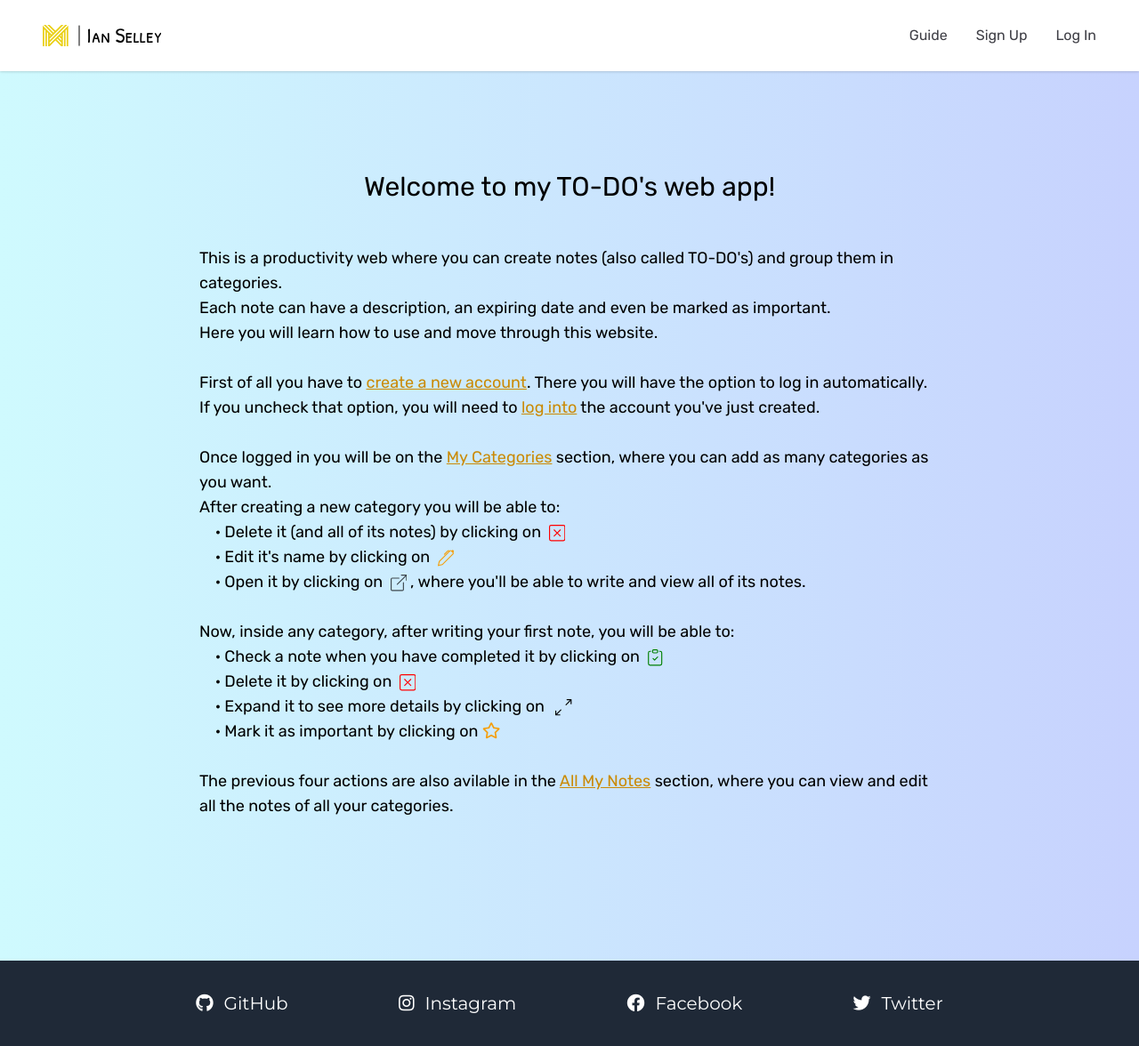
After one commit to ianselley/todos-web-app, a Flask app: page /guide in a window 1280 px wide. The commit adds this page. Shown: the whole page at 89% size. Run offline with Flask 2, Linux system fonts and the light colour scheme; some libraries are stand-ins or nearby versions.

Commit message:
Fixed some minor bugs and wrote the guide page

```diff
--- a/website/__init__.py
+++ b/website/__init__.py
@@ -25,7 +25,7 @@ def create_app():
     login_manager = LoginManager()
     login_manager.init_app(app)
     login_manager.login_view = "auth.sign_up"
-    login_link = '<a href="/login" class="text-fuchsia-900 hover:text-pink-600 underline hover:no-underline">log in</a>'
+    login_link = '<a href="/login" class="alert-link">log in</a>'
     login_manager.login_message = f"Please, sign up before you enter the page, or {login_link} if you already have"
     login_manager.login_message_category = "error"
 
--- a/website/static/index.js
+++ b/website/static/index.js
@@ -39,7 +39,7 @@ function apply_changes(id, content, category_id, details, expires) {
       expires: expires,
     }),
   }).then((_res) => {
-    window.location.reload();
+    location.reload(true);
   });
 }
 
--- a/website/static/main.css
+++ b/website/static/main.css
@@ -676,6 +676,11 @@ video {
   z-index: 10;
 }
 
+.mx-1 {
+  margin-left: 0.25rem;
+  margin-right: 0.25rem;
+}
+
 .mb-2 {
   margin-bottom: 0.5rem;
 }
@@ -696,6 +701,18 @@ video {
   margin-top: auto;
 }
 
+.mb-40 {
+  margin-bottom: 10rem;
+}
+
+.mb-12 {
+  margin-bottom: 3rem;
+}
+
+.ml-1 {
+  margin-left: 0.25rem;
+}
+
 .mb-4 {
   margin-bottom: 1rem;
 }
@@ -724,18 +741,14 @@ video {
   margin-top: 0.5rem;
 }
 
-.mb-auto {
-  margin-bottom: auto;
-}
-
-.mb-8 {
-  margin-bottom: 2rem;
-}
-
 .block {
   display: block;
 }
 
+.inline {
+  display: inline;
+}
+
 .flex {
   display: flex;
 }
@@ -788,6 +801,10 @@ video {
   width: 1rem;
 }
 
+.w-4\/5 {
+  width: 80%;
+}
+
 .w-40 {
   width: 10rem;
 }
@@ -800,8 +817,18 @@ video {
   width: 33.333333%;
 }
 
+.w-min {
+  width: -webkit-min-content;
+  width: -moz-min-content;
+  width: min-content;
+}
+
 .max-w-\[90vw\] {
   max-width: 90vw;
+}
+
+.max-w-\[52rem\] {
+  max-width: 52rem;
 }
 
 .transform {
@@ -1006,21 +1024,21 @@ video {
   line-height: 1.75rem;
 }
 
+.text-3xl {
+  font-size: 1.875rem;
+  line-height: 2.25rem;
+}
+
+.text-lg {
+  font-size: 1.125rem;
+  line-height: 1.75rem;
+}
+
 .text-2xl {
   font-size: 1.5rem;
   line-height: 2rem;
 }
 
-.text-3xl {
-  font-size: 1.875rem;
-  line-height: 2.25rem;
-}
-
-.text-lg {
-  font-size: 1.125rem;
-  line-height: 1.75rem;
-}
-
 .font-medium {
   font-weight: 500;
 }
@@ -1167,6 +1176,13 @@ textarea {
   z-index: 2;
 }
 
+// This targets Firefox only
+@-moz-document url-prefix() {
+  .pull-tab {
+    bottom: 2px;
+  }
+}
+
 input::-ms-reveal,
 input::-ms-clear {
   display: none;
@@ -1186,23 +1202,13 @@ path {
   overflow: hidden;
 }
 
-@media (max-width: 768px) {
-  #nav-items li:not(.no-margin-right) {
-    margin-right: 2rem;
-  }
-
-  @media (min-width: 640px) {
-    #nav-items li:not(.no-margin-right) {
-      margin-right: 3rem;
-    }
-  }
-}
-
 #nav-items li > a, #nav-items button {
+  margin-left: 1rem;
+  margin-right: 1rem;
+  margin-top: 1.5rem;
   display: block;
   width: 100%;
-  padding-top: 0.5rem;
-  padding-bottom: 0.5rem;
+  padding: 0px;
   text-align: center;
   --tw-text-opacity: 1;
   color: rgba(63, 63, 70, var(--tw-text-opacity));
@@ -1213,14 +1219,9 @@ path {
   color: rgba(99, 102, 241, var(--tw-text-opacity));
 }
 
-@media (min-width: 768px) {
+@media (min-width: 640px) {
   #nav-items li > a, #nav-items button {
-    margin-left: 1rem;
-    margin-right: 1rem;
-  }
-
-  #nav-items li > a, #nav-items button {
-    padding: 0px;
+    margin-top: 0px;
   }
 }
 
@@ -1263,6 +1264,75 @@ path {
   --tw-bg-opacity: 0.3;
   --tw-text-opacity: 1;
   color: rgba(127, 29, 29, var(--tw-text-opacity));
+}
+
+.alert-link {
+  --tw-text-opacity: 1;
+  color: rgba(112, 26, 117, var(--tw-text-opacity));
+  text-decoration: underline;
+}
+
+.alert-link:hover {
+  --tw-text-opacity: 1;
+  color: rgba(219, 39, 119, var(--tw-text-opacity));
+  text-decoration: none;
+}
+
+.link {
+  --tw-text-opacity: 1;
+  color: rgba(202, 138, 4, var(--tw-text-opacity));
+  text-decoration: underline;
+}
+
+.link:hover {
+  --tw-text-opacity: 1;
+  color: rgba(29, 78, 216, var(--tw-text-opacity));
+  text-decoration: none;
+}
+
+.main-content {
+  margin-bottom: 12rem;
+  margin-top: 2.5rem;
+  width: 66.666667%;
+  min-width: 18rem;
+}
+
+@media (min-width: 640px) {
+  .main-content {
+    margin-top: 2.5rem;
+  }
+
+  .main-content {
+    margin-bottom: 12rem;
+  }
+
+  .main-content {
+    width: 30rem;
+  }
+
+  .main-content {
+    border-radius: 0.75rem;
+  }
+
+  .main-content {
+    --tw-bg-opacity: 1;
+    background-color: rgba(250, 250, 249, var(--tw-bg-opacity));
+  }
+
+  .main-content {
+    padding: 1.5rem;
+  }
+
+  .main-content {
+    --tw-shadow: 0 20px 25px -5px rgba(0, 0, 0, 0.1), 0 10px 10px -5px rgba(0, 0, 0, 0.04);
+    box-shadow: var(--tw-ring-offset-shadow, 0 0 #0000), var(--tw-ring-shadow, 0 0 #0000), var(--tw-shadow);
+  }
+}
+
+@media (min-width: 1024px) {
+  .main-content {
+    width: 40rem;
+  }
 }
 
 .form-padding > div:not(:last-child) {
@@ -1337,6 +1407,15 @@ input.form {
   border-bottom-right-radius: 0.375rem;
 }
 
+// This targets Safari only
+@media screen and (min-color-index: 0) and(-webkit-min-device-pixel-ratio:0) {
+  @media {
+    .fa-eye .fa-eye-slash {
+      left: -8rem;
+    }
+  }
+}
+
 form ~ ul {
   padding-top: 1.5rem;
 }
@@ -1478,6 +1543,10 @@ footer span {
     height: auto;
   }
 
+  .sm\:w-auto {
+    width: auto;
+  }
+
   .sm\:w-3\/4 {
     width: 75%;
   }
@@ -1492,6 +1561,10 @@ footer span {
 
   .sm\:items-center {
     align-items: center;
+  }
+
+  .sm\:justify-between {
+    justify-content: space-between;
   }
 
   .sm\:divide-opacity-50 > :not([hidden]) ~ :not([hidden]) {
--- a/website/templates/all_my_notes.html
+++ b/website/templates/all_my_notes.html
@@ -7,12 +7,12 @@
 
 <h1 class="text-center text-6xl font-medium font-oleoScript no-overflow leading-tight">All my to-do's</h1>
 <div class="flex justify-center">
-    <div class="no-card sm:card lg:w-160">
+    <div class="main-content">
         {% if user.notes %}
         {{ macros.notes(user, category_id_list) }}
         {% else %}
         <div class="text-center">You don't have any notes to view.<br><br>
-            <a href="/my-categories" class="text-fuchsia-900 hover:text-indigo-700 underline hover:no-underline">
+            <a href="/my-categories" class="link">
                 Add a category</a> if you haven't already, and in side it add a note.<br>
             Then come here to see it.
         </div>
--- a/website/templates/base.html
+++ b/website/templates/base.html
@@ -47,7 +47,7 @@
             </div>
 
             <!-- Menu button -->
-            <div class="flex md:hidden">
+            <div class="flex sm:hidden">
                 <button type="button" aria-label="toggle menu" onclick="toggle_nav_items()"
                     class="text-gray-500  hover:text-gray-600 focus:text-gray-600">
                     <svg viewBox="0 0 24 24" class="w-6 h-6 fill-current">
@@ -59,9 +59,9 @@
             </div>
 
             <!-- Nav Items -->
-            <div id="nav-items" class="hidden md:flex md:items-center w-full md:w-auto">
-                <ul class="pt-4 md:pt-0 flex flex-wrap md:justify-between">
-                    <li><a href="/manual">Manual</a></li>
+            <div id="nav-items" class="hidden sm:flex sm:items-center w-full sm:w-auto">
+                <ul class="flex flex-wrap sm:justify-between">
+                    <li><a href="/guide">Guide</a></li>
                     {% if user and user.is_authenticated %}
                     <li><a href="/my-categories">My Categories</a></li>
                     <li><a href="/all-my-notes">All My Notes</a></li>
@@ -83,10 +83,6 @@
             </div>
         </div>
     </nav>
-
-    <!-- This line is here to make these css clases available if python uses them
-    (in '__init__.py'). If they were not here, these classes wouldn't be defined in main.css -->
-    <div class="text-fuchsia-900 hover:text-pink-600 underline hover:no-underline hidden"></div>
 
     <div>
         {% with messages = get_flashed_messages(with_categories=true) %}
--- /dev/null
+++ b/website/templates/guide.html
@@ -0,0 +1,130 @@
+{% extends "base.html" %}
+
+{% block title %} {{ super() }} {% endblock title %}
+
+{% block content %}
+
+<div class="flex-center flex-col mb-40">
+    <h2 class="text-3xl font-medium mb-12 text-center">Welcome to my TO-DO's web app!</h2>
+    <div class="text-lg w-4/5 sm:w-3/4 max-w-[52rem]">
+        <p>This is a productivity web where you can create notes (also called TO-DO's) and group them in categories.</p>
+        <p>Each note can have a description, an expiring date and even be marked as important.</p>
+        <p>Here you will learn how to use and move through this website.</p><br>
+        <p>First of all you have to <a href="/sign-up" class="link">create a new account</a>. There you will have
+            the option to log in automatically.</p>
+        <p>If you uncheck that option, you will need to <a href="/login" class="link">log into</a> the account you've
+            just created.</p><br>
+        <p>Once logged in you will be on the <a href="/my-categories" class="link">My Categories</a> section, where you
+            can add as many categories as you want.</p>
+        <p>
+            After creating a new category you will be able to:
+        <ul>
+            <li>
+                &emsp;· Delete it (and all of its notes) by clicking on
+                <svg class="inline ml-1" xmlns="http://www.w3.org/2000/svg" width="1.15rem" height="1.15rem" fill="red"
+                    viewBox="0 0 16 16">
+                    <path
+                        d="M14 1a1 1 0 0 1 1 1v12a1 1 0 0 1-1 1H2a1 1 0 0 1-1-1V2a1 1 0 0 1 1-1h12zM2 0a2 2 0 0 0-2 2v12a2 2 0 0 0 2 2h12a2 2 0 0 0 2-2V2a2 2 0 0 0-2-2H2z" />
+                    <path
+                        d="M4.646 4.646a.5.5 0 0 1 .708 0L8 7.293l2.646-2.647a.5.5 0 0 1 .708.708L8.707 8l2.647 2.646a.5.5 0 0 1-.708.708L8 8.707l-2.646 2.647a.5.5 0 0 1-.708-.708L7.293 8 4.646 5.354a.5.5 0 0 1 0-.708z" />
+                </svg>
+            </li>
+            <li>
+                &emsp;· Edit it's name by clicking on
+                <svg class="inline ml-1" xmlns="http://www.w3.org/2000/svg" width="1.15rem" fill="#f59f0b"
+                    height="1.15rem" viewBox="0 0 16 16">
+                    <path
+                        d="m13.498.795.149-.149a1.207 1.207 0 1 1 1.707 1.708l-.149.148a1.5 1.5 0 0 1-.059 2.059L4.854 14.854a.5.5 0 0 1-.233.131l-4 1a.5.5 0 0 1-.606-.606l1-4a.5.5 0 0 1 .131-.232l9.642-9.642a.5.5 0 0 0-.642.056L6.854 4.854a.5.5 0 1 1-.708-.708L9.44.854A1.5 1.5 0 0 1 11.5.796a1.5 1.5 0 0 1 1.998-.001zm-.644.766a.5.5 0 0 0-.707 0L1.95 11.756l-.764 3.057 3.057-.764L14.44 3.854a.5.5 0 0 0 0-.708l-1.585-1.585z" />
+                </svg>
+            </li>
+            <li>
+                &emsp;· Open it by clicking on
+                <svg class="mx-1 inline" xmlns="http://www.w3.org/2000/svg" width="1.15rem" height="1.15rem"
+                    fill="black" fill-opacity="0.7" viewBox="0 0 16 16">
+                    <path fill-rule="evenodd"
+                        d="M8.636 3.5a.5.5 0 0 0-.5-.5H1.5A1.5 1.5 0 0 0 0 4.5v10A1.5 1.5 0 0 0 1.5 16h10a1.5 1.5 0 0 0 1.5-1.5V7.864a.5.5 0 0 0-1 0V14.5a.5.5 0 0 1-.5.5h-10a.5.5 0 0 1-.5-.5v-10a.5.5 0 0 1 .5-.5h6.636a.5.5 0 0 0 .5-.5z" />
+                    <path fill-rule="evenodd"
+                        d="M16 .5a.5.5 0 0 0-.5-.5h-5a.5.5 0 0 0 0 1h3.793L6.146 9.146a.5.5 0 1 0 .708.708L15 1.707V5.5a.5.5 0 0 0 1 0v-5z" />
+                </svg>, where you'll be able to write and view all of its notes.
+            </li>
+        </ul>
+        </p><br>
+        <p>Now, inside any category, after writing your first note, you will be able to:
+        <ul>
+            <li>
+                &emsp;· Check a note when you have completed it by
+                <span class="sm:hidden">firstly</span> clicking on
+                <div class="sm:hidden inline">
+                    <svg class="inline" xmlns="http://www.w3.org/2000/svg" xmlns:xlink="http://www.w3.org/1999/xlink"
+                        aria-hidden="true" role="img" width="1.15rem" height="1.15rem"
+                        preserveAspectRatio="xMidYMid meet" viewBox="0 0 16 16">
+                        <g fill="currentColor">
+                            <path
+                                d="M9.5 13a1.5 1.5 0 1 1-3 0a1.5 1.5 0 0 1 3 0zm0-5a1.5 1.5 0 1 1-3 0a1.5 1.5 0 0 1 3 0zm0-5a1.5 1.5 0 1 1-3 0a1.5 1.5 0 0 1 3 0z" />
+                        </g>
+                    </svg>
+                    and then
+                </div>
+                <svg class="inline ml-1" xmlns="http://www.w3.org/2000/svg" width="1.15rem" height="1.15rem"
+                    fill="green" viewBox="0 0 16 16">
+                    <path fill-rule="evenodd"
+                        d="M10.854 7.146a.5.5 0 0 1 0 .708l-3 3a.5.5 0 0 1-.708 0l-1.5-1.5a.5.5 0 1 1 .708-.708L7.5 9.793l2.646-2.647a.5.5 0 0 1 .708 0z" />
+                    <path
+                        d="M4 1.5H3a2 2 0 0 0-2 2V14a2 2 0 0 0 2 2h10a2 2 0 0 0 2-2V3.5a2 2 0 0 0-2-2h-1v1h1a1 1 0 0 1 1 1V14a1 1 0 0 1-1 1H3a1 1 0 0 1-1-1V3.5a1 1 0 0 1 1-1h1v-1z" />
+                    <path
+                        d="M9.5 1a.5.5 0 0 1 .5.5v1a.5.5 0 0 1-.5.5h-3a.5.5 0 0 1-.5-.5v-1a.5.5 0 0 1 .5-.5h3zm-3-1A1.5 1.5 0 0 0 5 1.5v1A1.5 1.5 0 0 0 6.5 4h3A1.5 1.5 0 0 0 11 2.5v-1A1.5 1.5 0 0 0 9.5 0h-3z" />
+                </svg>
+            </li>
+            <li>
+                &emsp;· Delete it by
+                <span class="sm:hidden">firstly</span> clicking on
+                <div class="sm:hidden inline">
+                    <svg class="inline" xmlns="http://www.w3.org/2000/svg" xmlns:xlink="http://www.w3.org/1999/xlink"
+                        aria-hidden="true" role="img" width="1.15rem" height="1.15rem"
+                        preserveAspectRatio="xMidYMid meet" viewBox="0 0 16 16">
+                        <g fill="currentColor">
+                            <path
+                                d="M9.5 13a1.5 1.5 0 1 1-3 0a1.5 1.5 0 0 1 3 0zm0-5a1.5 1.5 0 1 1-3 0a1.5 1.5 0 0 1 3 0zm0-5a1.5 1.5 0 1 1-3 0a1.5 1.5 0 0 1 3 0z" />
+                        </g>
+                    </svg>
+                    and then
+                </div>
+                <svg class="inline ml-1" xmlns="http://www.w3.org/2000/svg" width="1.15rem" height="1.15rem" fill="red"
+                    viewBox="0 0 16 16">
+                    <path
+                        d="M14 1a1 1 0 0 1 1 1v12a1 1 0 0 1-1 1H2a1 1 0 0 1-1-1V2a1 1 0 0 1 1-1h12zM2 0a2 2 0 0 0-2 2v12a2 2 0 0 0 2 2h12a2 2 0 0 0 2-2V2a2 2 0 0 0-2-2H2z" />
+                    <path
+                        d="M4.646 4.646a.5.5 0 0 1 .708 0L8 7.293l2.646-2.647a.5.5 0 0 1 .708.708L8.707 8l2.647 2.646a.5.5 0 0 1-.708.708L8 8.707l-2.646 2.647a.5.5 0 0 1-.708-.708L7.293 8 4.646 5.354a.5.5 0 0 1 0-.708z" />
+                </svg>
+            </li>
+            <li>
+                &emsp;· Expand it to see more details by
+                <span class="sm:hidden">firstly</span> clicking on
+                <div class="sm:hidden inline">
+                    <svg class="inline" xmlns="http://www.w3.org/2000/svg" xmlns:xlink="http://www.w3.org/1999/xlink"
+                        aria-hidden="true" role="img" width="1.15rem" height="1.15rem"
+                        preserveAspectRatio="xMidYMid meet" viewBox="0 0 16 16">
+                        <g fill="currentColor">
+                            <path
+                                d="M9.5 13a1.5 1.5 0 1 1-3 0a1.5 1.5 0 0 1 3 0zm0-5a1.5 1.5 0 1 1-3 0a1.5 1.5 0 0 1 3 0zm0-5a1.5 1.5 0 1 1-3 0a1.5 1.5 0 0 1 3 0z" />
+                        </g>
+                    </svg>
+                    and then
+                </div>
+                <svg class="ml-2 inline" xmlns=" http://www.w3.org/2000/svg" width="1.15rem" height="1.15rem"
+                    fill="currentColor" viewBox="0 0 16 16">
+                    <path fill-rule="evenodd"
+                        d="M5.828 10.172a.5.5 0 0 0-.707 0l-4.096 4.096V11.5a.5.5 0 0 0-1 0v3.975a.5.5 0 0 0 .5.5H4.5a.5.5 0 0 0 0-1H1.732l4.096-4.096a.5.5 0 0 0 0-.707zm4.344-4.344a.5.5 0 0 0 .707 0l4.096-4.096V4.5a.5.5 0 1 0 1 0V.525a.5.5 0 0 0-.5-.5H11.5a.5.5 0 0 0 0 1h2.768l-4.096 4.096a.5.5 0 0 0 0 .707z" />
+                </svg>
+            </li>
+            <li>
+                &emsp;· Mark it as important by clicking on <em class="far fa-star text-amber-500 fa-md"></em>
+            </li>
+        </ul>
+        </p><br>
+        <p>The previous four actions are also avilable in the <a href="/all-my-notes" class="link">All My Notes</a>
+            section, where you can view and edit all the notes of all your categories.</p>
+    </div>
+</div>
+
+{% endblock content %}
--- a/website/templates/login.html
+++ b/website/templates/login.html
@@ -5,10 +5,10 @@
 {% block content %}
 
 <div class="flex justify-center">
-    <div class="no-card sm:card">
+    <div class="main-content">
         <form method="POST" class="form-padding">
             <h2 class="text-center text-2xl font-medium mb-4">Log into your account</h2>
-            <div class="">
+            <div>
                 <label for="username">Username:</label>
                 <!-- el for "username" hace referencia al id "username" de abajo -->
                 <div class="logo-input">
@@ -19,7 +19,7 @@
                         placeholder="Write your username" autofocus required autocomplete="username">
                 </div>
             </div>
-            <div class="">
+            <div>
                 <label for="password">Password:</label>
                 <div class="logo-input">
                     <span class="logo">
--- a/website/views.py
+++ b/website/views.py
@@ -6,10 +6,12 @@ views = Blueprint("views", __name__)
 
 
 @views.route("/")
-def redirect_to_manual():
-    return redirect(url_for("views.manual"))
+def redirect_to():
+    if current_user.is_authenticated:
+        return redirect(url_for("my_categories.get"))
+    return redirect(url_for("views.guide"))
 
 
-@views.route("/manual")
-def manual():
-    return render_template("manual.html", user=current_user)
+@views.route("/guide")
+def guide():
+    return render_template("guide.html", user=current_user)
```
Also changed, not shown: other parts of website/static/main.css (+4 -62 lines), src/style.css (+33 -13 lines), website/templates/macros.html (+4 -4 lines), website/templates/manual.html (deleted, +0 -16 lines), website/templates/my_categories.html (+6 -4 lines), website/templates/sign_up.html (+4 -4 lines).
